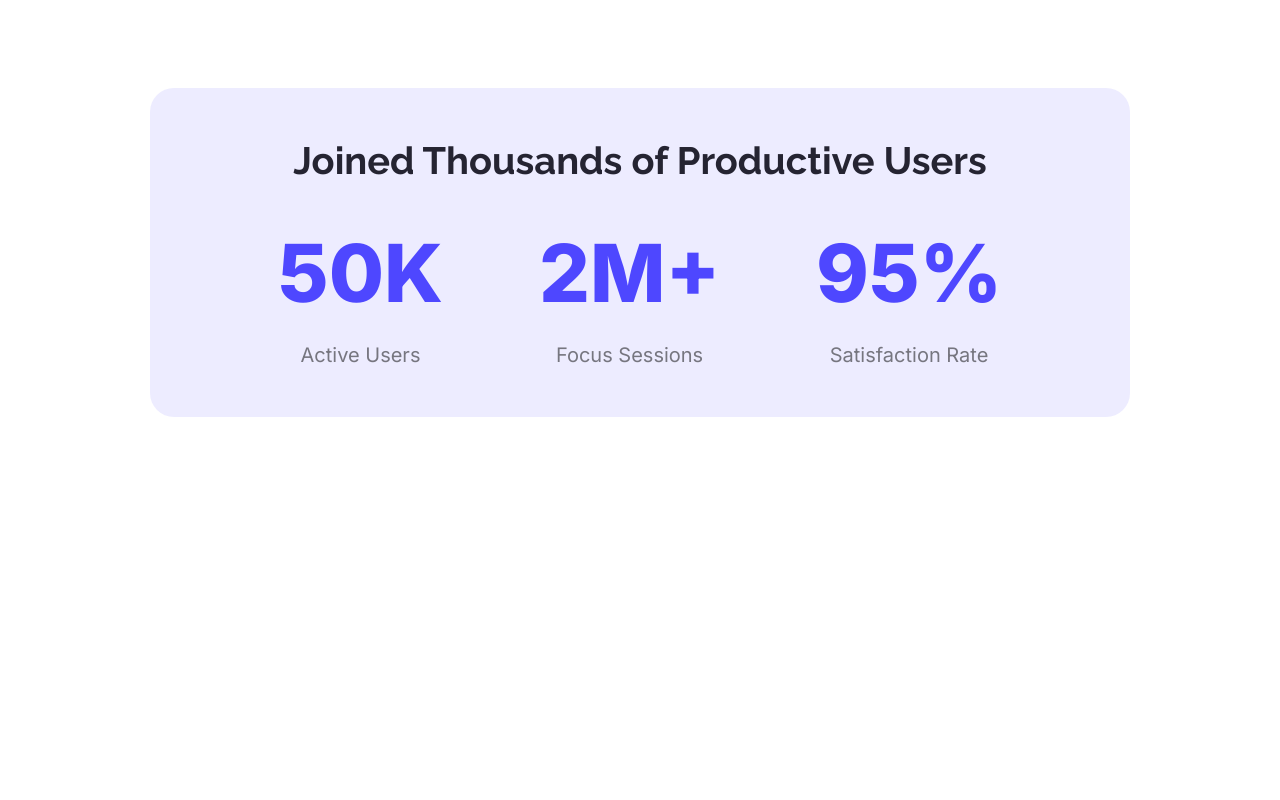
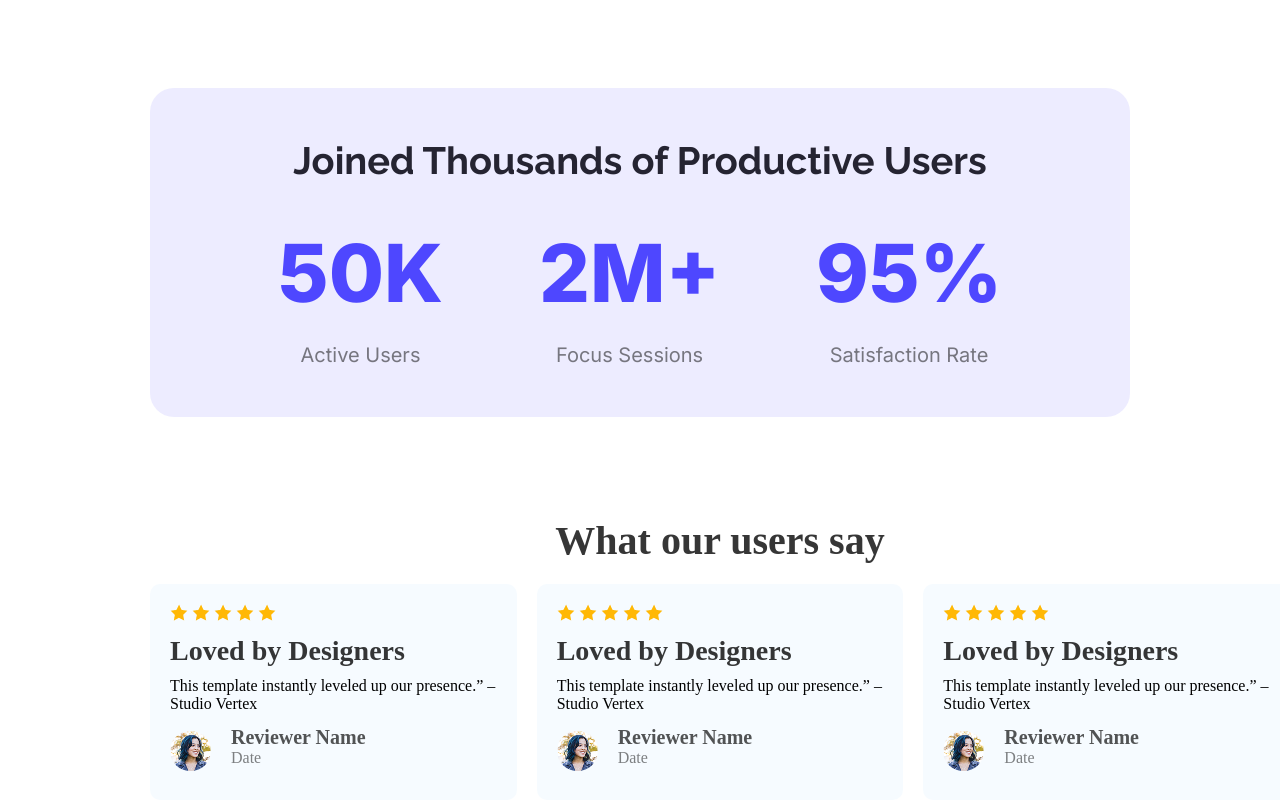
Before and after one commit to tanvir1607/ASSIGNMENT__01, a plain HTML site: page index.html in a window 1280 px wide. Shown: the part 990-1790 px from the top of the page. Before the commit the page ends 1507 px from the top, so only its background shows below. Drawn offline with Linux system fonts and the light colour scheme.

Commit message:
3rd commit

```diff
--- a/STYLES/index.css
+++ b/STYLES/index.css
@@ -1,6 +1,10 @@
 * {
     margin: 0;
     padding: 0;
+}
+.container{
+    width: 1140px;
+    margin: 0 auto;
 }
 /* shared styles*/
 .logo-text {
@@ -117,4 +121,47 @@ main {
     text-align: center;
     margin-top: 0px;
 }
+/* feedback */
+.feedback-section{
+    margin-top: 70px;
+}
+.feedback-section h2{
+    text-align: center;
+    font-size: 40px;
+    color: #000000c9;
+}
+.feedback-container{
+    display: flex;
+    gap: 20px;
+}
+.feedback{
+    background-color: #f0f8ff94;
+    border-radius: 10px;
+    padding: 20px;
+    margin-top: 20px;
+}
+.feedback-section .feedback h2{
+    font-weight: bold;
+    font-size: 28px;
+    text-align: left;
+    margin: 10px 0px;
+}
+.reviewer-details{
+    display: flex;
+    gap: 20px;
+    align-items: center;
+}
+.reviewer-details .profile img{
+    border-radius: 50%;
+}
+.feedback p{
+    margin-bottom: 13px;
+}
+.profile-details h5{
+    font-size: 20px;
+    color: #000000ab;
+}
+.profile-details p{
+    color: #0000007e;
+}
 /* /main */
--- a/index.html
+++ b/index.html
@@ -38,6 +38,7 @@
             </section>
             <img class="action-image" src="./IMAGES/wc-mini.png">
         </div>
+
         <div class="users">
             <h5 class="users-title">Joined Thousands of Productive Users</h5>
             <div class="users-content">
@@ -55,6 +56,73 @@
                 </div>
             </div>
         </div>
+
+        <section class="feedback-section container">
+            <h2>What our users say</h2>
+            <div class="feedback-container">
+            <div class="feedback">
+                <div class="stars">
+                    <img src="./IMAGES/icon-star.png" alt>
+                    <img src="./IMAGES/icon-star.png" alt>
+                    <img src="./IMAGES/icon-star.png" alt>
+                    <img src="./IMAGES/icon-star.png" alt>
+                    <img src="./IMAGES/icon-star.png" alt>
+                </div>
+                <h2>Loved by Designers</h2>
+                <p>This template instantly leveled up our presence.” – Studio Vertex</p>
+                <div class="reviewer-details">
+                    <div class="profile">
+                        <img src="./IMAGES/avatar.png" alt="">
+                    </div>
+                    <div class="profile-details">
+                        <h5>Reviewer Name</h5>
+                        <p>Date</p>
+                    </div>
+                </div>
+            </div>
+            <div class="feedback">
+                <div class="stars">
+                    <img src="./IMAGES/icon-star.png" alt>
+                    <img src="./IMAGES/icon-star.png" alt>
+                    <img src="./IMAGES/icon-star.png" alt>
+                    <img src="./IMAGES/icon-star.png" alt>
+                    <img src="./IMAGES/icon-star.png" alt>
+                </div>
+                <h2>Loved by Designers</h2>
+                <p>This template instantly leveled up our presence.” – Studio Vertex</p>
+                <div class="reviewer-details">
+                    <div class="profile">
+                        <img src="./IMAGES/avatar.png" alt="">
+                    </div>
+                    <div class="profile-details">
+                        <h5>Reviewer Name</h5>
+                        <p>Date</p>
+                    </div>
+                </div>
+            </div>
+
+            <div class="feedback">
+                <div class="stars">
+                    <img src="./IMAGES/icon-star.png" alt>
+                    <img src="./IMAGES/icon-star.png" alt>
+                    <img src="./IMAGES/icon-star.png" alt>
+                    <img src="./IMAGES/icon-star.png" alt>
+                    <img src="./IMAGES/icon-star.png" alt>
+                </div>
+                <h2>Loved by Designers</h2>
+                <p>This template instantly leveled up our presence.” – Studio Vertex</p>
+                <div class="reviewer-details">
+                    <div class="profile">
+                        <img src="./IMAGES/avatar.png" alt="">
+                    </div>
+                    <div class="profile-details">
+                        <h5>Reviewer Name</h5>
+                        <p>Date</p>
+                    </div>
+                </div>
+            </div>
+        </div>
+    </section>
     </main>
 
     <footer>
```
